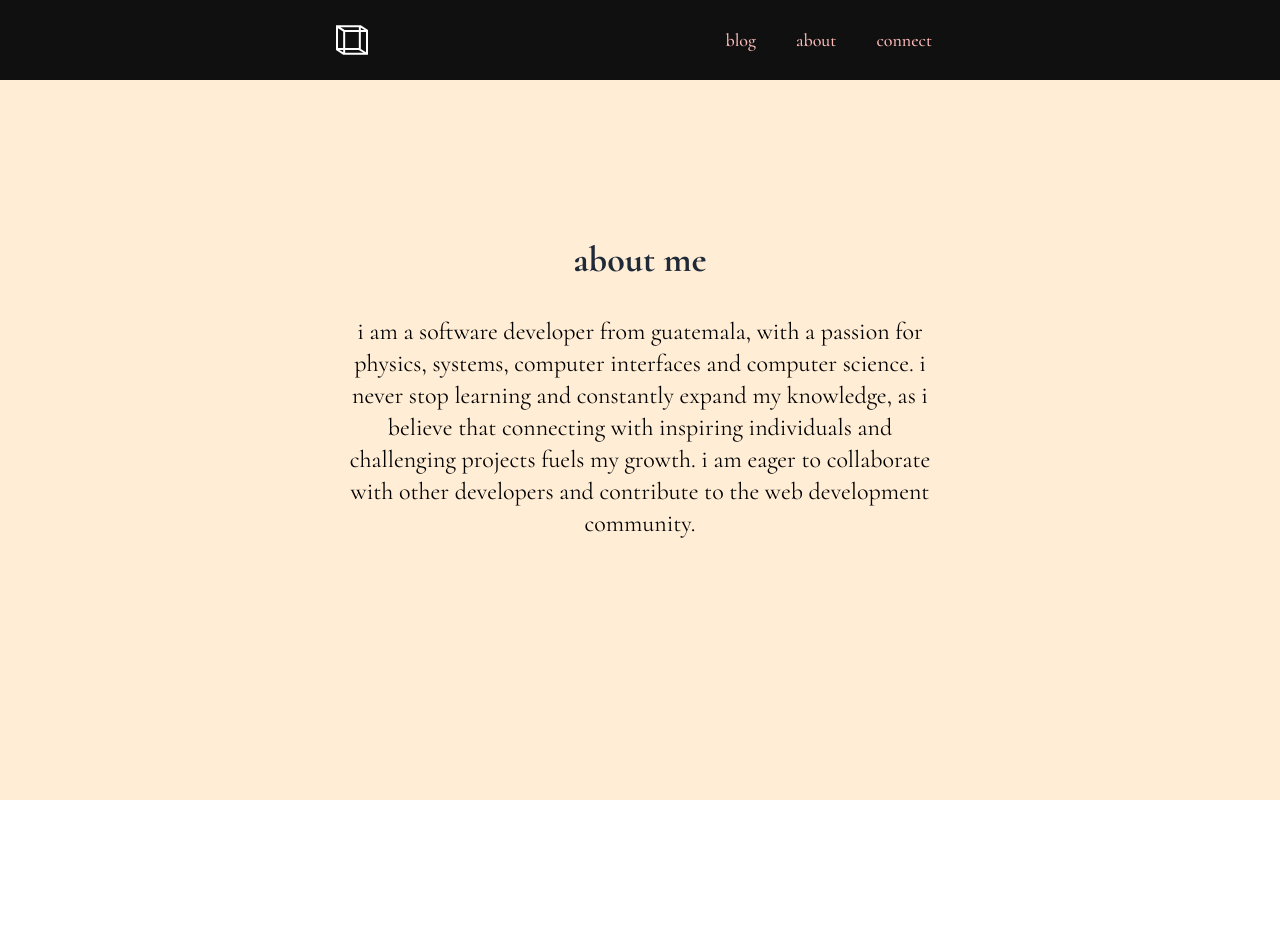
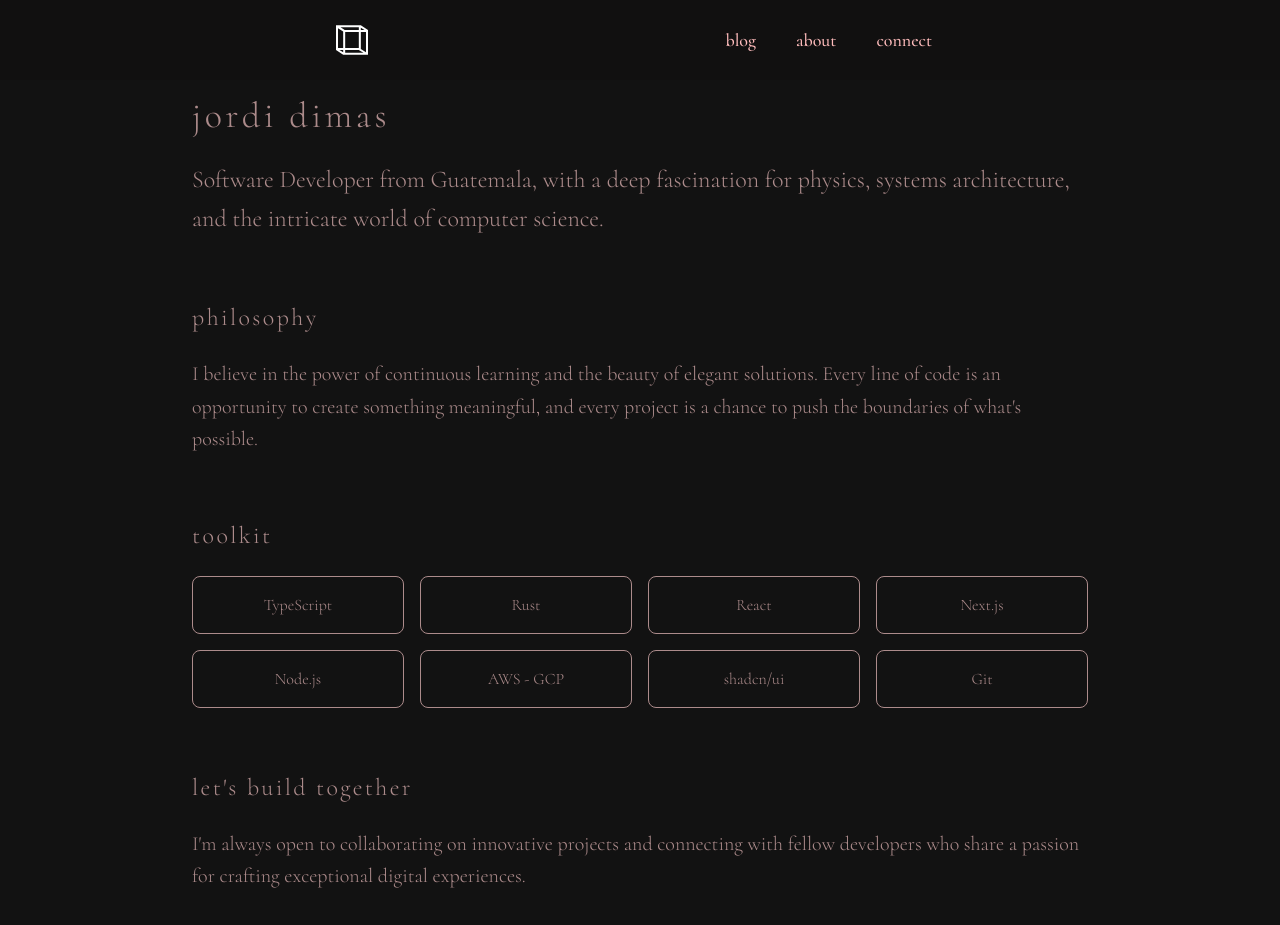
Before and after one commit to jordidimass/jordidimass, a Next.js app: page /about in a window 1280 px wide. Before the commit the page ends 800 px from the top, so only its background shows below. Built offline with nearby package versions, Linux system fonts and the light colour scheme.

Commit message:
some changes on about

```diff
--- a/package.json
+++ b/package.json
@@ -22,6 +22,7 @@
     "gray-matter": "^4.0.3",
     "lucide-react": "^0.453.0",
     "markdown-to-jsx": "^7.5.0",
+    "motion": "^11.11.17",
     "next": "^15.0.2",
     "openai": "^4.68.4",
     "popmotion": "^11.0.5",
@@ -37,6 +38,7 @@
     "@types/node": "^20.17.0",
     "@types/react": "^18.3.12",
     "@types/react-dom": "^18",
+    "@types/tailwindcss": "^3.0.11",
     "eslint": "^8",
     "eslint-config-next": "14.2.15",
     "postcss": "^8",
--- a/src/app/about/page.tsx
+++ b/src/app/about/page.tsx
@@ -1,47 +1,107 @@
 "use client";
 import { useState, useEffect } from "react";
+import { motion } from "framer-motion";
+
+interface Skill {
+  name: string;
+  category: string;
+}
 
 export default function AboutPage() {
-  const [isHovered, setIsHovered] = useState(false);
+  const [activeSection, setActiveSection] = useState<string | null>(null);
   const [isMounted, setIsMounted] = useState(false);
+
+  const skills: Skill[] = [
+    { name: "TypeScript", category: "languages" },
+    { name: "Rust", category: "languages" },
+    { name: "React", category: "frontend" },
+    { name: "Next.js", category: "frontend" },
+    { name: "Node.js", category: "backend" },
+    { name: "AWS - GCP", category: "cloud" },
+    { name: "shadcn/ui", category: "design" },
+    { name: "Git", category: "tools" },
+
+  ];
 
   useEffect(() => {
     setIsMounted(true);
   }, []);
 
-  useEffect(() => {
-    const handleResize = () => {
-      if (window.innerWidth >= 1024) {
-        document.body.style.overflow = 'hidden';
-      } else {
-        document.body.style.overflow = 'unset';
-      }
-    };
+  return (
+    <div className="min-h-screen bg-[#121212] text-[#AC8B8B] p-8">
+      <div className="max-w-4xl mx-auto space-y-16">
+        {/* Intro Section */}
+        <motion.section
+          initial={{ opacity: 0, y: 20 }}
+          animate={{ opacity: 1, y: 0 }}
+          transition={{ duration: 0.8 }}
+          className="space-y-6"
+        >
+          <h1 className="text-4xl font-light tracking-widest">
+            jordi dimas
+          </h1>
+          <p className="text-2xl font-light leading-relaxed">
+            Software Developer from Guatemala, with a deep fascination for physics,
+            systems architecture, and the intricate world of computer science.
+          </p>
+        </motion.section>
 
-    handleResize();
-    window.addEventListener('resize', handleResize);
+        {/* Philosophy Section */}
+        <motion.section
+          initial={{ opacity: 0, y: 20 }}
+          animate={{ opacity: 1, y: 0 }}
+          transition={{ duration: 0.8, delay: 0.2 }}
+          className="space-y-6"
+        >
+          <h2 className="text-2xl font-light tracking-widest">philosophy</h2>
+          <p className="text-xl font-light leading-relaxed">
+            I believe in the power of continuous learning and the beauty of elegant solutions.
+            Every line of code is an opportunity to create something meaningful,
+            and every project is a chance to push the boundaries of what's possible.
+          </p>
+        </motion.section>
 
-    return () => {
-      window.removeEventListener('resize', handleResize);
-      document.body.style.overflow = 'unset';
-    };
-  }, []);
+        {/* Skills Section */}
+        <motion.section
+          initial={{ opacity: 0, y: 20 }}
+          animate={{ opacity: 1, y: 0 }}
+          transition={{ duration: 0.8, delay: 0.4 }}
+          className="space-y-6"
+        >
+          <h2 className="text-2xl font-light tracking-widest">toolkit</h2>
+          <div className="grid grid-cols-2 md:grid-cols-4 gap-4">
+            {skills.map((skill, index) => (
+              <motion.div
+                key={skill.name}
+                initial={{ opacity: 0, scale: 0.8 }}
+                animate={{ opacity: 1, scale: 1 }}
+                transition={{ duration: 0.5, delay: index * 0.1 }}
+                className="group"
+              >
+                <div
+                  className="p-4 border border-[#AC8B8B] rounded-lg transition-all duration-300
+                           hover:bg-[#AC8B8B] hover:text-[#121212] cursor-pointer"
+                >
+                  <p className="text-center font-light">{skill.name}</p>
+                </div>
+              </motion.div>
+            ))}
+          </div>
+        </motion.section>
 
-  return (
-    <div className="fixed inset-0 flex bg-orange-100 items-center justify-center px-8">
-      <div className="w-full lg:w-1/2 lg:mx-auto lg:max-w-3xl text-center">
-        <h1
-          className={`text-4xl lowercase font-bold mb-4 transition-all duration-1000 opacity-0 transform translate-y-[-20px]
-            ${isMounted ? "opacity-100 translate-y-0" : ""}
-            ${isHovered ? "scale-110 text-red-600" : "text-gray-800"}`}
-          onMouseEnter={() => setIsHovered(true)}
-          onMouseLeave={() => setIsHovered(false)}
+        {/* Contact/Collaboration Section */}
+        <motion.section
+          initial={{ opacity: 0, y: 20 }}
+          animate={{ opacity: 1, y: 0 }}
+          transition={{ duration: 0.8, delay: 0.6 }}
+          className="space-y-6"
         >
-          About Me
-        </h1>
-        <p className="text-2xl lowercase text-black">
-          I am a Software Developer from Guatemala, with a passion for physics, systems, computer interfaces and computer science. I never stop learning and constantly expand my knowledge, as I believe that connecting with inspiring individuals and challenging projects fuels my growth. I am eager to collaborate with other developers and contribute to the web development community.
-        </p>
+          <h2 className="text-2xl font-light tracking-widest">let's build together</h2>
+          <p className="text-xl font-light leading-relaxed">
+            I'm always open to collaborating on innovative projects and connecting with
+            fellow developers who share a passion for crafting exceptional digital experiences.
+          </p>
+        </motion.section>
       </div>
     </div>
   );
```
Also changed, not shown: 2 other files (tests, documents, lock files or other folders).
